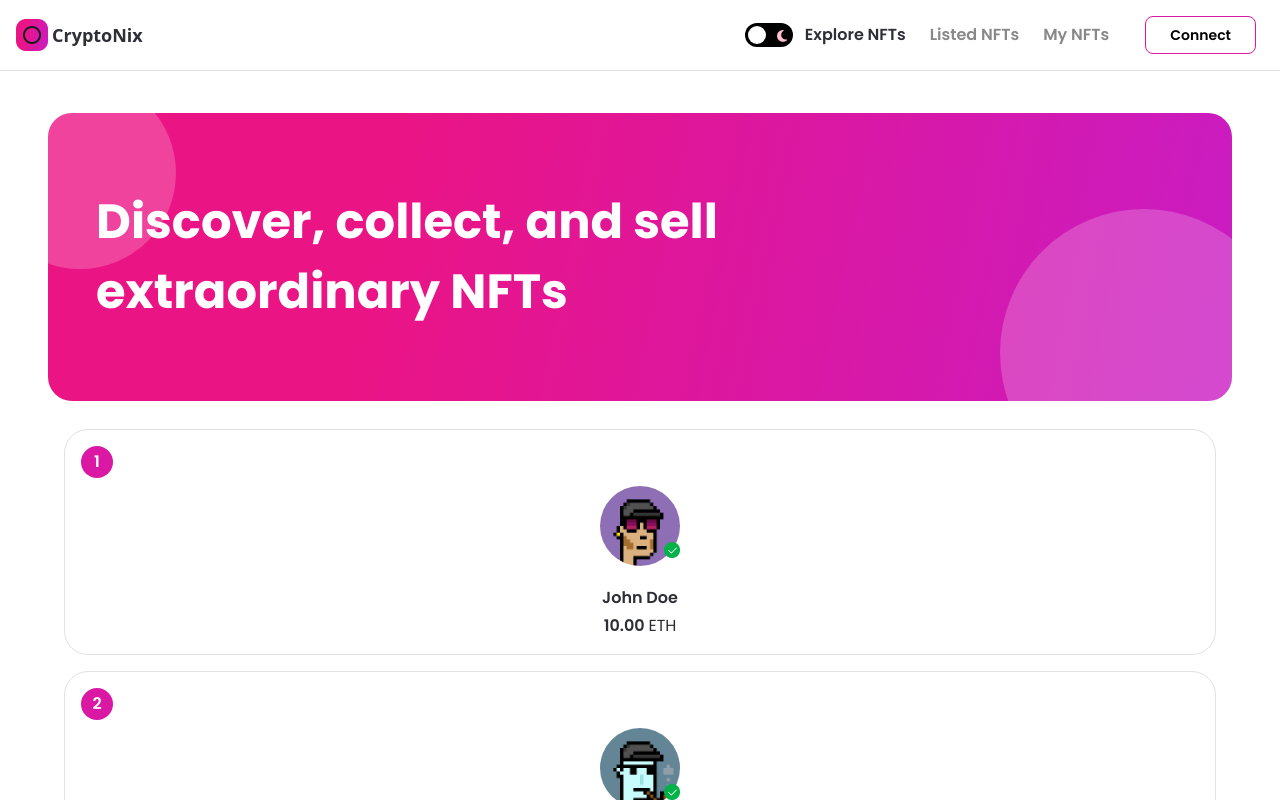
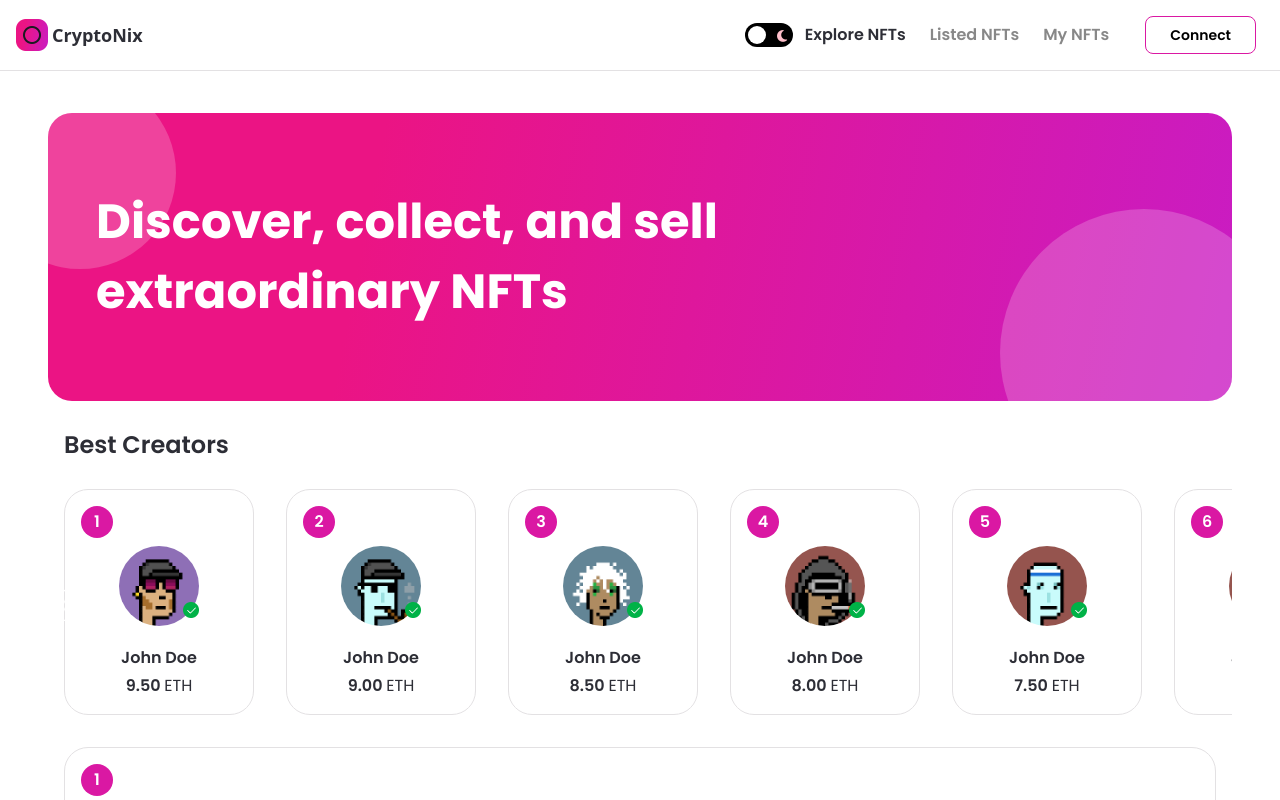
Before and after one commit to faisaljamil25/CryptoNix, a Next.js app: page / in a window 1280 px wide. Shown: the top 800 px of the page. Built offline with nearby package versions, Linux system fonts and the light colour scheme.

Commit message:
feat: scrollbar

```diff
--- a/src/pages/index.tsx
+++ b/src/pages/index.tsx
@@ -1,9 +1,30 @@
 import type { NextPage } from 'next';
+import { useEffect, useRef, useState } from 'react';
+import Image from 'next/image';
+import { useTheme } from 'next-themes';
 
 import { Banner, CreatorCard, NFTCard } from '../components';
 import images from '../../assets';
 
 const Home: NextPage = () => {
+  const { theme } = useTheme();
+  const [hideButtons, setHideButtons] = useState<boolean>(false);
+  const scrollRef = useRef<HTMLElement>(null);
+  const parentRef = useRef<HTMLElement>(null);
+
+  const handleScroll = (direction: string) => {
+    const { current } = scrollRef;
+
+    const scrollAmount = window.innerWidth > 1800 ? 270 : 210;
+
+    if (!current) return;
+    if (direction === 'left') {
+      current.scrollLeft -= scrollAmount;
+    } else {
+      current.scrollLeft += scrollAmount;
+    }
+  };
+
   return (
     <div className='flex justify-center sm:px-4 p-12'>
       <div className='w-full minmd:w-4/5'>
@@ -16,7 +37,57 @@ const Home: NextPage = () => {
           childStyles='md:text-4xl sm:text-2xl xs:text-xl text-left'
           parentStyle='justify-start mb-7 h-72 sm:h-60 p-12 xs:p-4 xs:h-44 rounded-3xl'
         />
-
+        <div>
+          <h1 className='font-poppins dark:text-white text-nft-black-1 text-2xl minlg:text-4xl font-semibold ml-4 xs:ml-0'>
+            Best Creators
+          </h1>
+          {/*@ts-ignore: ref type*/}
+          <div className='relative flex-1 max-w-full flex mt-3' ref={parentRef}>
+            <div
+              className='flex flex-row w-max overflow-x-scroll no-scrollbar select-none'
+              // @ts-ignore: ref type
+              ref={scrollRef}
+            >
+              {[1, 2, 3, 4, 5, 6, 7, 8, 9, 10].map((i) => (
+                <CreatorCard
+                  key={`creator-${i}`}
+                  rank={i}
+                  creatorImage={images[`creator${i}` as keyof typeof images]}
+                  creatorName={`John Doe`}
+                  creatorEths={10 - i * 0.5}
+                />
+              ))}
+              {!hideButtons && (
+                <>
+                  <div
+                    onClick={() => handleScroll('left')}
+                    className='absolute w-8 h-8 minlg:w-12 minlg:h-12 top-45 cursor-pointer left-0'
+                  >
+                    <Image
+                      src={images.left}
+                      layout='fill'
+                      objectFit='contain'
+                      alt='left_arrow'
+                      className={theme === 'light' ? 'filter invert' : ''}
+                    />
+                  </div>
+                  <div
+                    onClick={() => handleScroll('right')}
+                    className='absolute w-8 h-8 minlg:w-12 minlg:h-12 top-45 cursor-pointer right-0'
+                  >
+                    <Image
+                      src={images.right}
+                      layout='fill'
+                      objectFit='contain'
+                      alt='left_arrow'
+                      className={theme === 'light' ? 'filter invert' : ''}
+                    />
+                  </div>
+                </>
+              )}
+            </div>
+          </div>
+        </div>
         {[1, 2, 3, 4, 5, 6].map((i) => (
           <CreatorCard
             key={`creator-${i}`}
```
